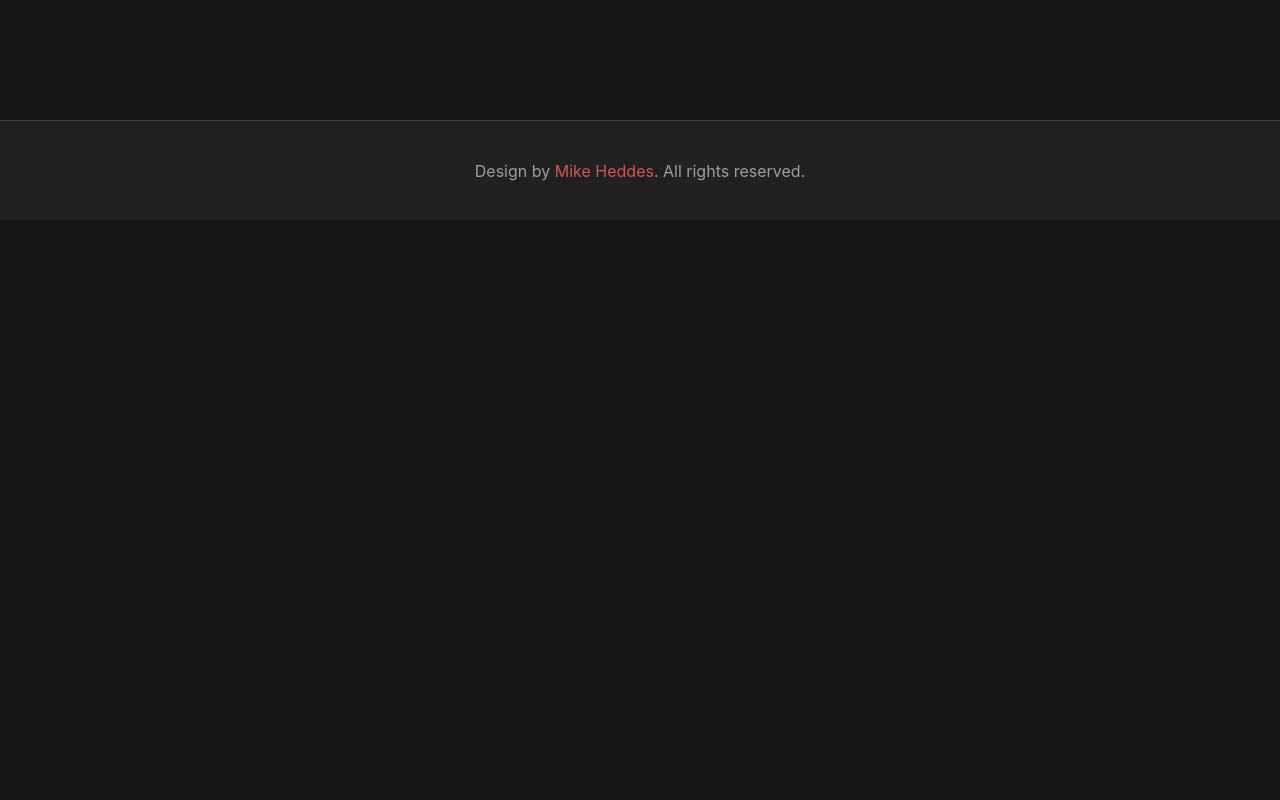
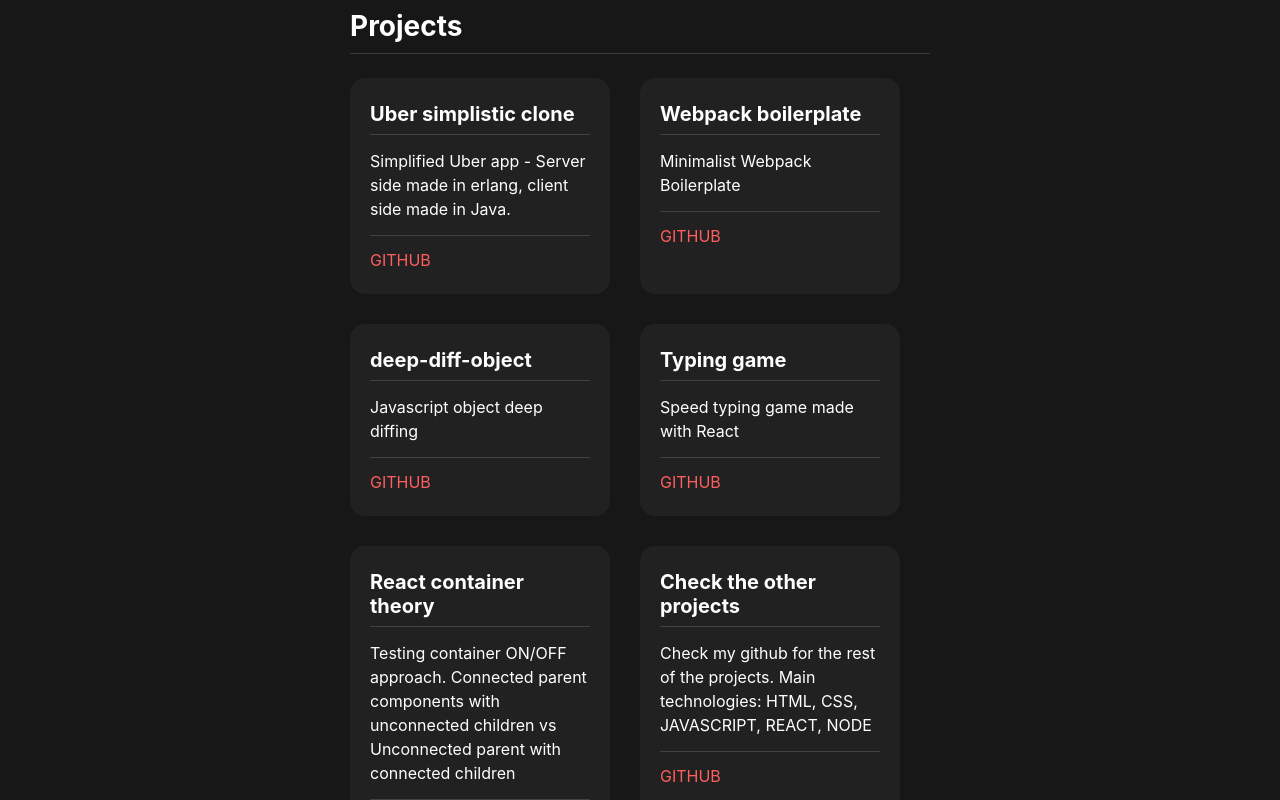
Before and after one commit to jpggvilaca/me, a React (Create React App) app: page / in a window 1280 px wide. Shown: the part 580-1380 px from the top of the page. Before the commit the page ends 800 px from the top, so only its background shows below. Built offline with nearby package versions, Linux system fonts and the light colour scheme.

Commit message:
Add project section

```diff
--- a/src/components/Projects.js
+++ b/src/components/Projects.js
@@ -4,9 +4,67 @@ import './projects.css';
 
 const Projects = () => (
   <div className="projects">
-    <h5 className="section-title">Projects</h5>
+    <h4 className="section-title">Projects</h4>
 
-
+    <ul className="project-list">
+      <li className="card even">
+        <h4 className="card-title">Uber simplistic clone</h4>
+        <p className="card-description">
+          Simplified Uber app - Server side made in erlang, client side made in
+          Java.
+        </p>
+        <a className="github-link" href="https://github.com/jpggvilaca/uber_erlang_java">
+          GITHUB
+        </a>
+      </li>
+      <li className="card odd">
+        <h4 className="card-title">Webpack boilerplate</h4>
+        <p className="card-description">
+          Minimalist Webpack Boilerplate
+        </p>
+        <a className="github-link" href="https://github.com/jpggvilaca/webpack-boilerplate">
+          GITHUB
+        </a>
+      </li>
+      <li className="card even">
+        <h4 className="card-title">deep-diff-object</h4>
+        <p className="card-description">
+          Javascript object deep diffing
+        </p>
+        <a className="github-link" href="https://github.com/jpggvilaca/deep-diff-object">
+          GITHUB
+        </a>
+      </li>
+      <li className="card odd">
+        <h4 className="card-title">Typing game</h4>
+        <p className="card-description">
+          Speed typing game made with React
+        </p>
+        <a className="github-link" href="https://github.com/jpggvilaca/typing-game">
+          GITHUB
+        </a>
+      </li>
+      <li className="card even">
+        <h4 className="card-title">React container theory</h4>
+        <p className="card-description">
+          Testing container ON/OFF approach. Connected parent components with
+          unconnected children vs Unconnected parent with connected children
+        </p>
+        <a className="github-link" href="https://github.com/jpggvilaca/container-theory">
+          GITHUB
+        </a>
+      </li>
+      <li className="card odd">
+        <h4 className="card-title">Check the other projects</h4>
+        <p className="card-description">
+          Check my github for the rest of the projects.
+          Main technologies: HTML, CSS, JAVASCRIPT, REACT, NODE
+        </p>
+        <a className="github-link" href="https://github.com/jpggvilaca?tab=repositories">
+          GITHUB
+        </a>
+      </li>
+    </ul>
   </div>
 );
 
--- a/src/components/about.css
+++ b/src/components/about.css
@@ -59,3 +59,11 @@
   height: 1px;
   margin: 4px 0;
 }
+
+.description p {
+  line-height: 28px;
+}
+
+.description p + p {
+  margin-top: 16px;
+}
--- a/src/components/footer.css
+++ b/src/components/footer.css
@@ -3,7 +3,7 @@ footer {
   background-color: #212121;
   border-top: 1px solid rgba(255, 255, 255, 0.15);
   display: flex;
-  height: 100px;
+  height: 70px;
   justify-content: center;
 }
 
--- a/src/components/projects.css
+++ b/src/components/projects.css
@@ -1,6 +1,42 @@
 .section-title {
   border-bottom: 1px solid rgba(255, 255, 255, 0.15);
   font-size: 28px;
-  margin-bottom: 24px;
+  margin-bottom: 9px;
   padding-bottom: 10px;
 }
+
+.project-list {
+  display: flex;
+  flex-wrap: wrap;
+}
+
+.card {
+  background-color: #212121;
+  border-radius: 15px;
+  flex: 0 1 calc(50% - 30px);
+  margin: 15px 0;
+  padding: 24px 20px;
+}
+
+.card.even {
+  margin-right: 15px;
+}
+
+.card.odd {
+  margin-left: 15px;
+}
+
+.card-title {
+  font-size: 20px;
+}
+
+.card-description {
+  border-bottom: 1px solid rgba(255, 255, 255, 0.15);;
+  border-top: 1px solid rgba(255, 255, 255, 0.15);;
+  font-size: 16px;
+  line-height: 24px;
+  margin-bottom: 14px;
+  margin-top: 8px;
+  opacity: 1;
+  padding: 14px 0;
+}
--- a/src/index.css
+++ b/src/index.css
@@ -17,14 +17,25 @@ body {
 body,
 p,
 ul,
-h5 {
+h4,
+h5,
+li {
   margin: 0;
   padding: 0;
 }
 
+ul {
+  list-style-type: none;
+}
+
 a {
   color: #ff5e5e;
+  transition: .3s color ease-in-out;
   text-decoration: none;
+}
+
+a:hover {
+  color: rgba(255, 94, 94, .68);
 }
 
 p {
@@ -34,5 +45,4 @@ p {
 main {
   max-width: 580px;
   margin: 80px auto 50px;
-  height: calc(100vh - 230px);
 }
```
